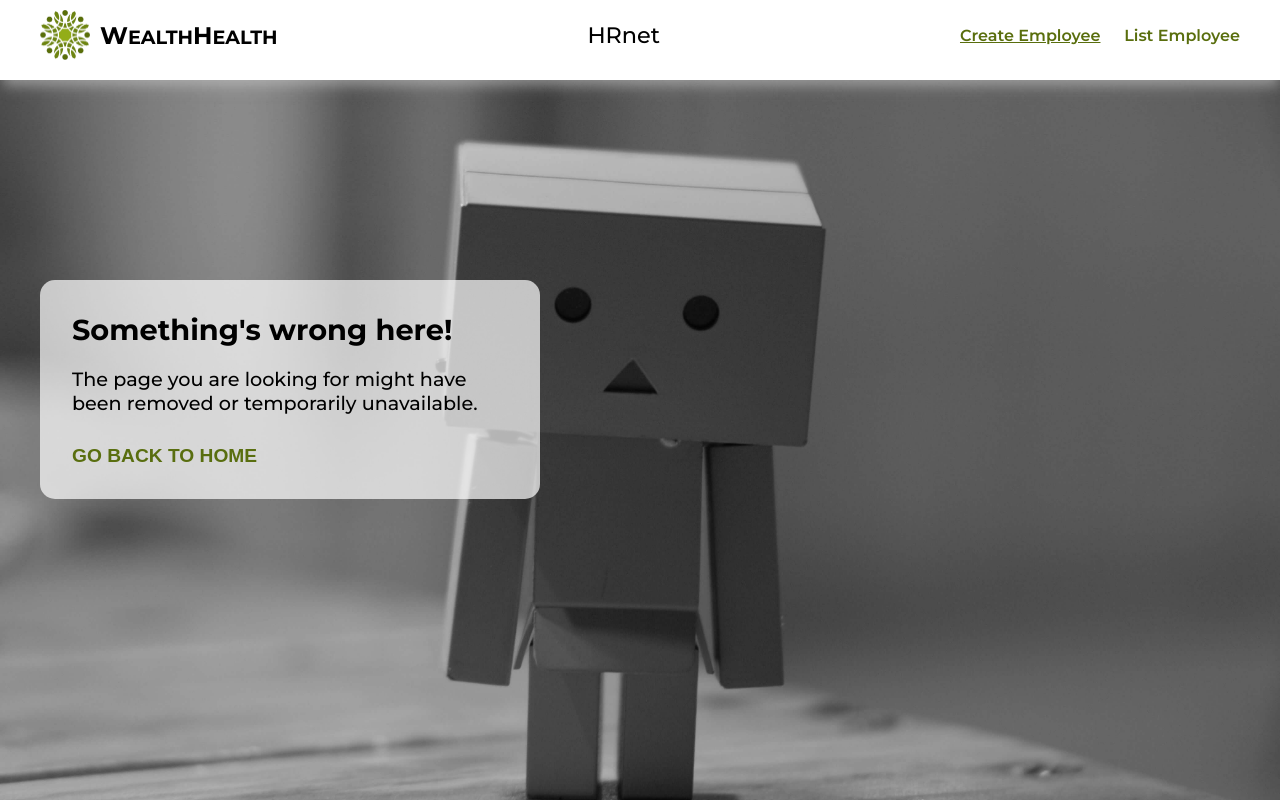
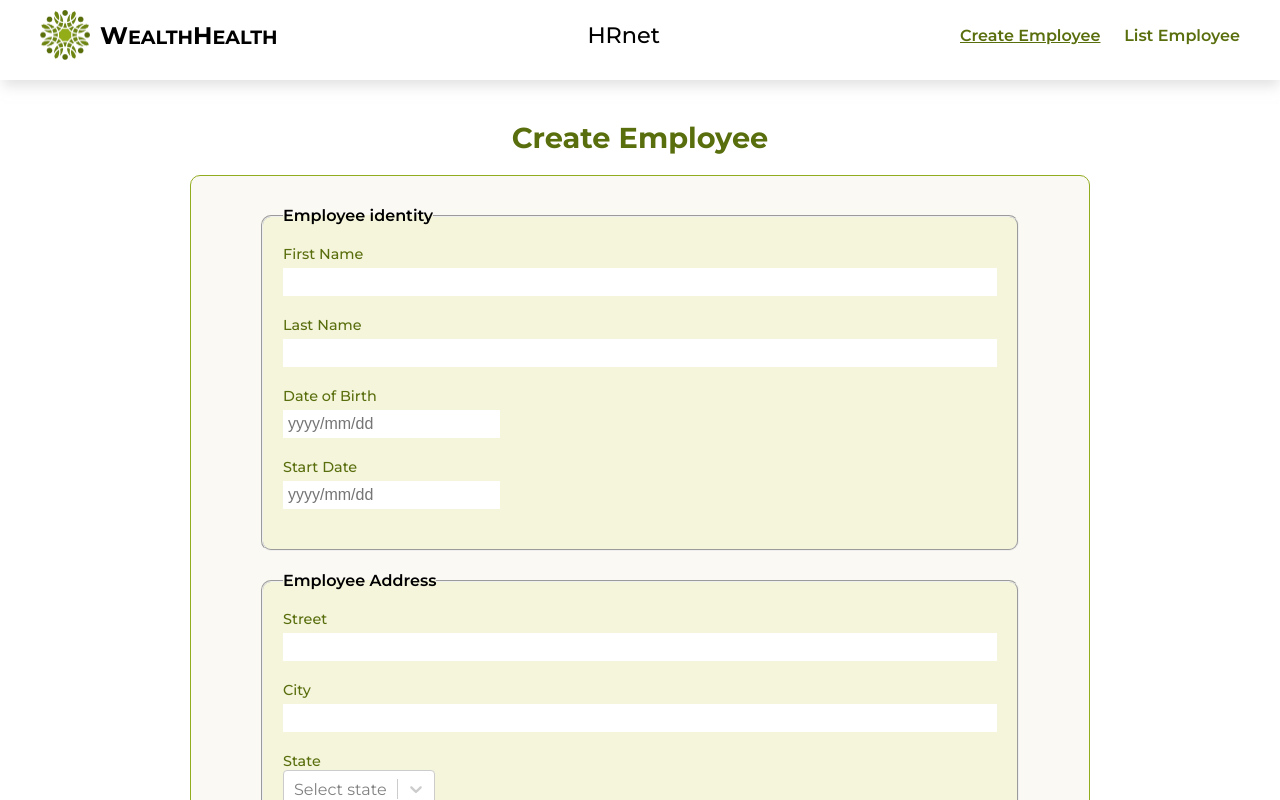
Before and after one commit to MarcosMene/MarcosMeneghetti_14_17082022, a React (Create React App) app: page / in a window 1280 px wide. Shown: the top 800 px of the page. Built offline with nearby package versions, Linux system fonts and the light colour scheme.

Commit message:
page app correction path home

```diff
--- a/src/App.js
+++ b/src/App.js
@@ -10,7 +10,7 @@ const App = () => {
     <BrowserRouter>
       <Header />
       <Routes>
-        {/* <Route path="/" element={<CreateEmployee />} /> */}
+        <Route path="/" element={<CreateEmployee />} />
         <Route path="/list" element={<EmployeList />} />
         <Route path="*" element={<Page404 />} />
       </Routes>
```
